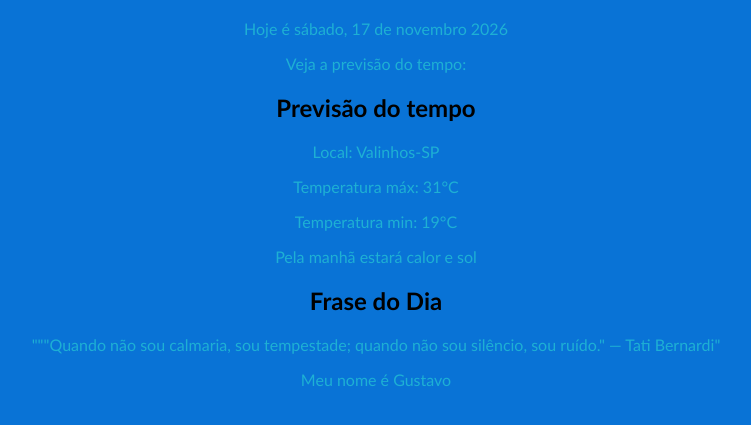
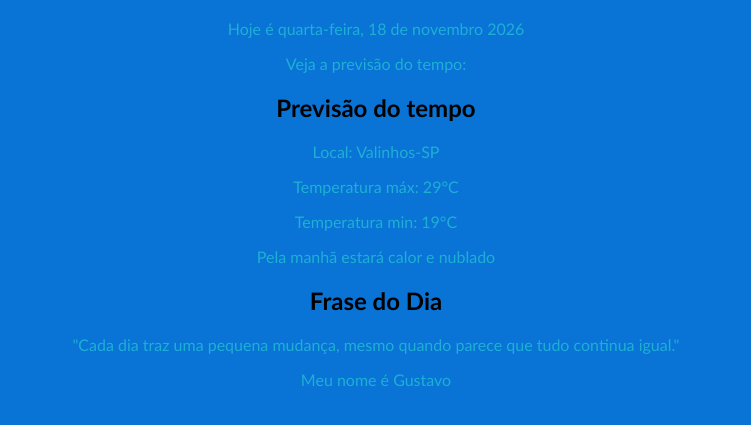
Before and after one commit to GustavoSotana/sauda-es, a plain HTML site: page index.html in a window 1280 px wide. Shown: the part 101-526 px from the top of the page, without its empty margins (264-1015 px from the left). Drawn offline with Linux system fonts and the light colour scheme.

Commit message:
18 de novembrooooooo

```diff
--- a/index.html
+++ b/index.html
@@ -7,16 +7,16 @@
     </head>
     <body>
         <h1>Saudações</h1>
-        <p>Hoje é sábado, 17 de novembro 2026</p>
+        <p>Hoje é quarta-feira, 18 de novembro 2026</p>
         <p>Veja a previsão do tempo:</p>
 
         <h2>Previsão do tempo</h2>
         <p>Local: Valinhos-SP</p>
-        <p>Temperatura máx: 31°C</p>
+        <p>Temperatura máx: 29°C</p>
         <p>Temperatura min: 19°C</p>
-        <p>Pela manhã estará calor e sol</p>
+        <p>Pela manhã estará calor e nublado</p>
 
         <h2>Frase do Dia</h2>
-        <p>"""Quando não sou calmaria, sou tempestade; quando não sou silêncio, sou ruído." — Tati Bernardi"</p>
+        <p>"Cada dia traz uma pequena mudança, mesmo quando parece que tudo continua igual."</p>
         <p>Meu nome é Gustavo</p>
     </body>
```
